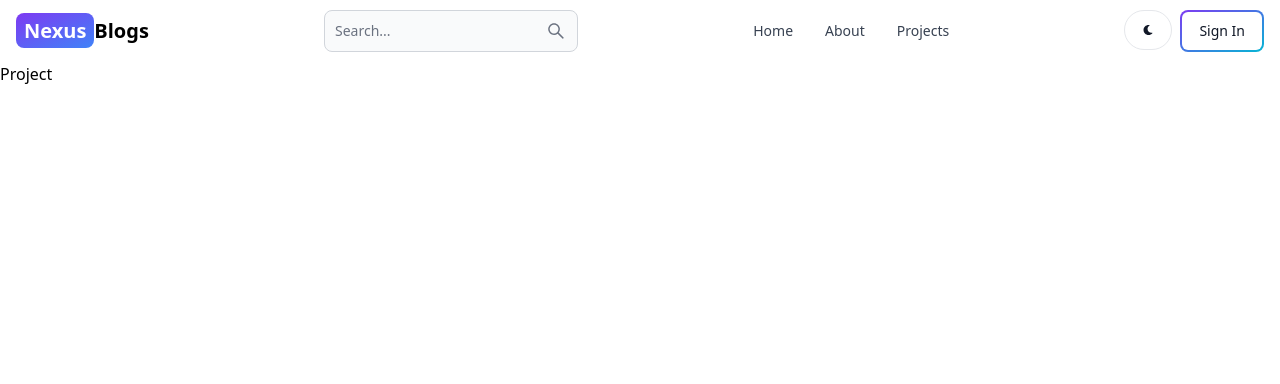
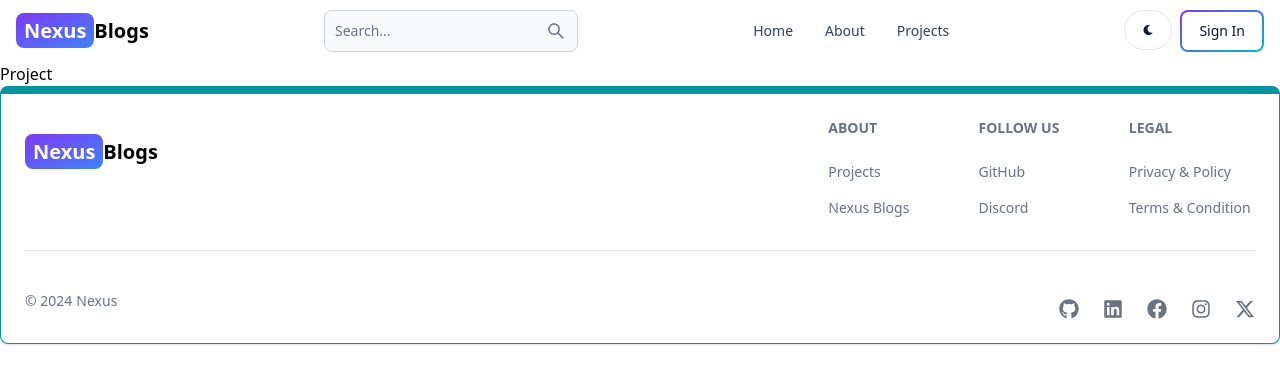
Before and after one commit to muzaffar9988/Blog-Website, a React (Vite) app in the folder client/: page /projects in a window 1280 px wide. Shown: the top 384 px of the page. Built offline with nearby package versions, Linux system fonts and the light colour scheme.

Commit message:
footer component added

```diff
--- a/client/src/App.jsx
+++ b/client/src/App.jsx
@@ -6,6 +6,7 @@ import Project from "./pages/Project";
 import Home from "./pages/Home";
 import Dashboard from "./pages/Dashboard";
 import Header from "./components/Header";
+import Footer from "./components/Footer";
 const App = () => {
   return (
     <BrowserRouter>
@@ -18,6 +19,7 @@ const App = () => {
         <Route path="/sign-up" element={<SignUp />}></Route>
         <Route path="/projects" element={<Project />}></Route>
       </Routes>
+      <Footer></Footer>
     </BrowserRouter>
   );
 };
--- /dev/null
+++ b/client/src/components/Footer.jsx
@@ -0,0 +1,75 @@
+import { Footer } from "flowbite-react";
+import { Link } from "react-router-dom";
+import { FaGithub, FaLinkedin, FaFacebook, FaInstagram } from "react-icons/fa";
+import { FaXTwitter } from "react-icons/fa6";
+
+export default function FooterCom() {
+  return (
+    <Footer container className="border border-t-8 border-teal-500">
+      <div className="w-full max-w-7xl mx-auto">
+        <div className="grid w-full justify-between sm:flex md:grid-cols-1">
+          <div className="mt-5">
+            <Link
+              to={"/"}
+              className="text-lg sm:text-xl font-semibold whitespace-nowrap self-center dark:text-white"
+            >
+              <span className="px-2 py-1 rounded-lg bg-gradient-to-br from-purple-600 to-blue-500 text-white ">
+                Nexus
+              </span>
+              Blogs
+            </Link>
+          </div>
+          <div className="grid grid-cols-2 gap-8   sm:grid-cols-3 sm:gap-6">
+            <div>
+              <Footer.Title title="about" />
+              <Footer.LinkGroup col>
+                {" "}
+                <Footer.Link href="#" target="_blank" rel="noopener noreferrer">
+                  Projects
+                </Footer.Link>
+                <Footer.Link href="#" target="_blank" rel="noopener noreferrer">
+                  Nexus Blogs
+                </Footer.Link>
+              </Footer.LinkGroup>
+            </div>
+            <div>
+              <Footer.Title title="follow us" />
+              <Footer.LinkGroup col>
+                {" "}
+                <Footer.Link href="#" target="_blank" rel="noopener noreferrer">
+                  GitHub
+                </Footer.Link>
+                <Footer.Link href="#" target="_blank" rel="noopener noreferrer">
+                  Discord
+                </Footer.Link>
+              </Footer.LinkGroup>
+            </div>
+            <div>
+              <Footer.Title title="Legal" />
+              <Footer.LinkGroup col>
+                {" "}
+                <Footer.Link href="#">Privacy & Policy</Footer.Link>
+                <Footer.Link href="#">Terms & Condition</Footer.Link>
+              </Footer.LinkGroup>
+            </div>
+          </div>
+        </div>
+        <Footer.Divider />
+        <div className="w-full sm:flex sm:items-center sm:justify-between">
+          <Footer.Copyright
+            href="#"
+            by="Nexus"
+            year={new Date().getFullYear()}
+          />
+          <div className="flex gap-6 mt-4 sm:justify-center">
+            <Footer.Icon href="#" icon={FaGithub}></Footer.Icon>
+            <Footer.Icon href="#" icon={FaLinkedin}></Footer.Icon>
+            <Footer.Icon href="#" icon={FaFacebook}></Footer.Icon>
+            <Footer.Icon href="#" icon={FaInstagram}></Footer.Icon>
+            <Footer.Icon href="#" icon={FaXTwitter}></Footer.Icon>
+          </div>
+        </div>
+      </div>
+    </Footer>
+  );
+}
```
